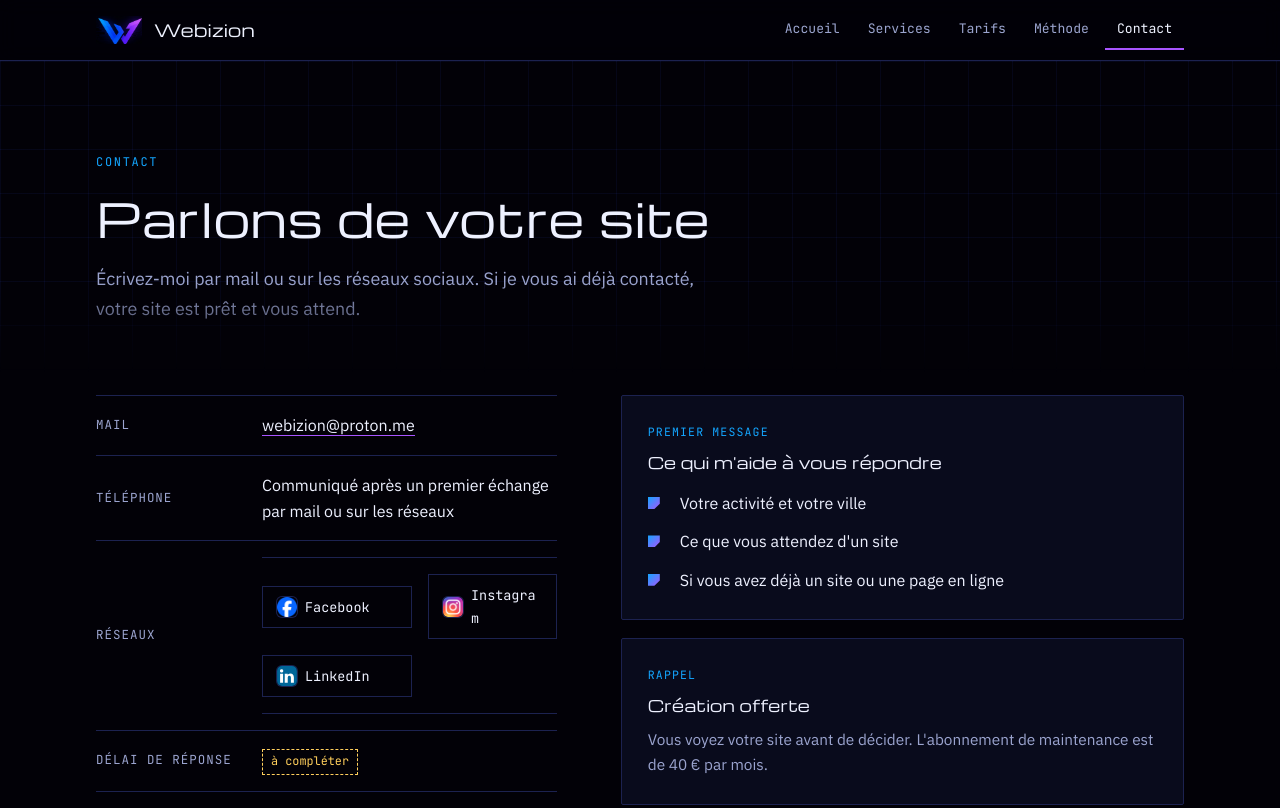
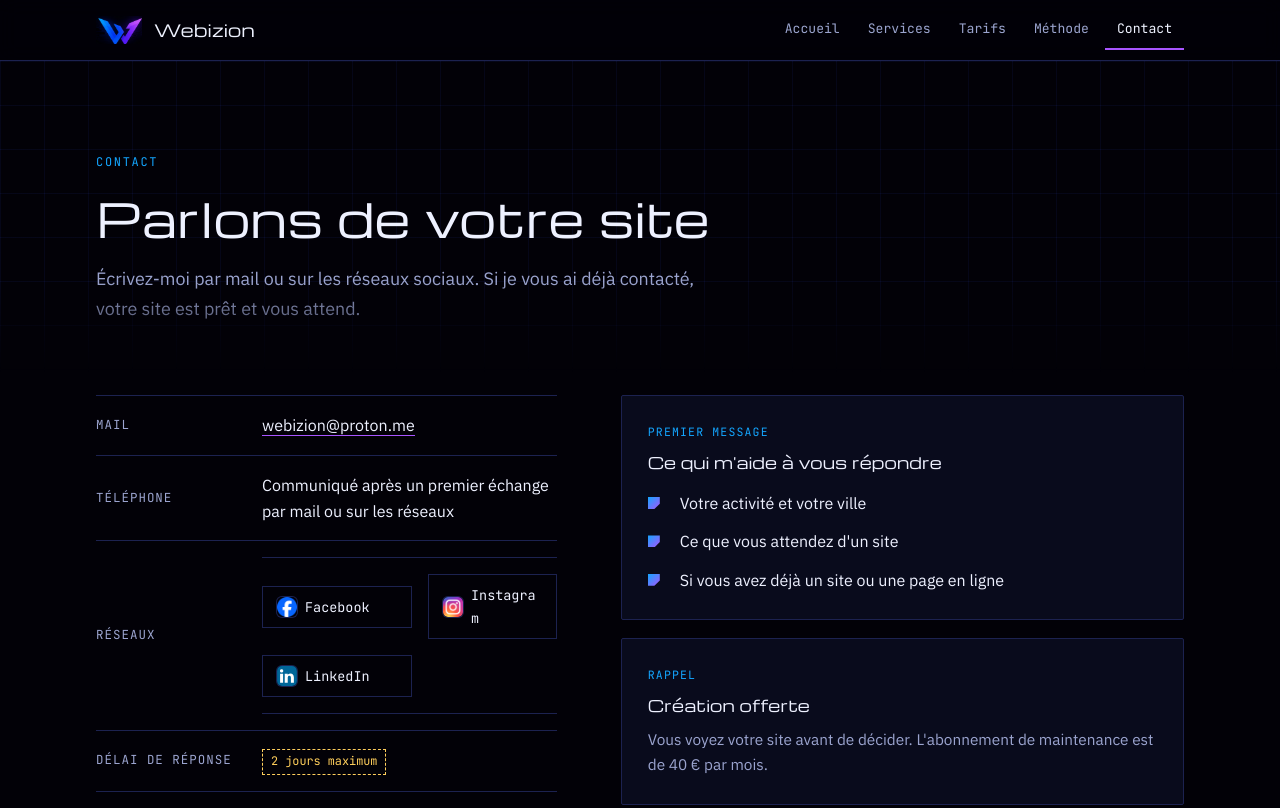
Before and after one commit to WebiZion-fr/webizion, a plain HTML site: page contact.html in a window 1280 px wide. Shown: the top 808 px of the page. Drawn offline with nearby package versions, Linux system fonts and the light colour scheme.

Commit message:
Change response time to 2 days maximum
Updated response time to indicate a maximum of 2 days.

```diff
--- a/contact.html
+++ b/contact.html
@@ -195,7 +195,7 @@ details p{color:var(--muted);padding-bottom:18px;max-width:64ch}
 <div><dt>Mail</dt><dd><a href="mailto:webizion@proton.me" style="border-bottom:1px solid var(--violet);text-decoration:none">webizion@proton.me</a></dd></div>
 <div><dt>Téléphone</dt><dd>Communiqué après un premier échange par mail ou sur les réseaux</dd></div>
 <div><dt>Réseaux</dt><dd><div class="socials"><a href="https://www.facebook.com/webizion.officiel" target="_blank" rel="noopener noreferrer"><img src="icon-facebook.png" alt="" width="20" height="20">Facebook</a><a href="https://www.instagram.com/webizion_officiel/" target="_blank" rel="noopener noreferrer"><img src="icon-instagram.png" alt="" width="20" height="20">Instagram</a><a href="https://www.linkedin.com/in/webi-zion-586269449/" target="_blank" rel="noopener noreferrer"><img src="icon-linkedin.svg" alt="" width="20" height="20">LinkedIn</a></div></dd></div>
-<div><dt>Délai de réponse</dt><dd><span class="pending">à compléter</span></dd></div>
+<div><dt>Délai de réponse</dt><dd><span class="pending">2 jours maximum</span></dd></div>
 </dl>
 <div style="display:grid;gap:18px">
 <article class="card"><span class="tag">Premier message</span><h3>Ce qui m'aide à vous répondre</h3><ul class="ticks" style="margin-top:6px"><li><span>Votre activité et votre ville</span></li><li><span>Ce que vous attendez d'un site</span></li><li><span>Si vous avez déjà un site ou une page en ligne</span></li></ul></article>
```
